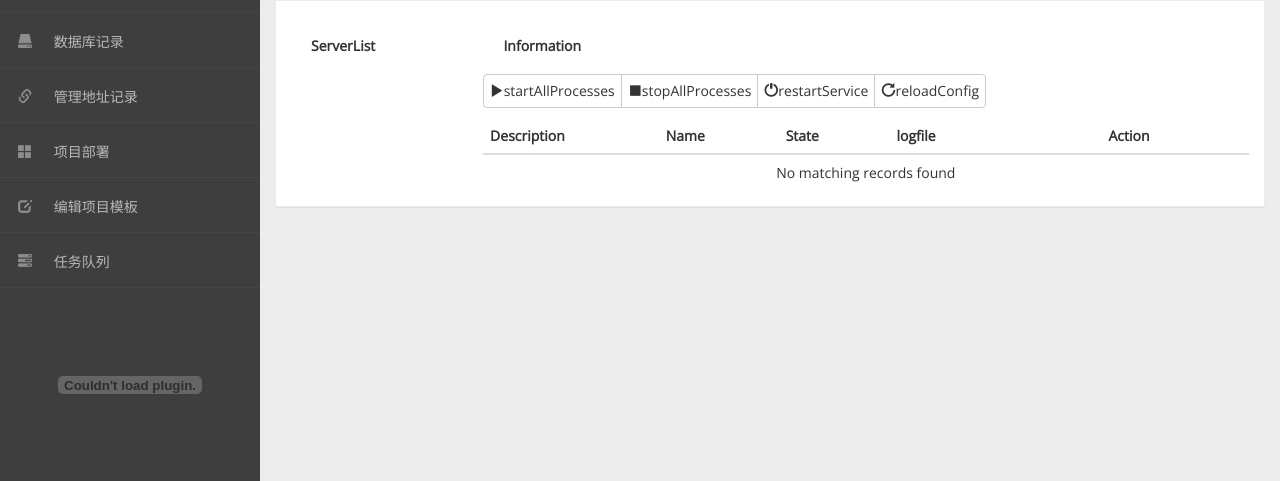
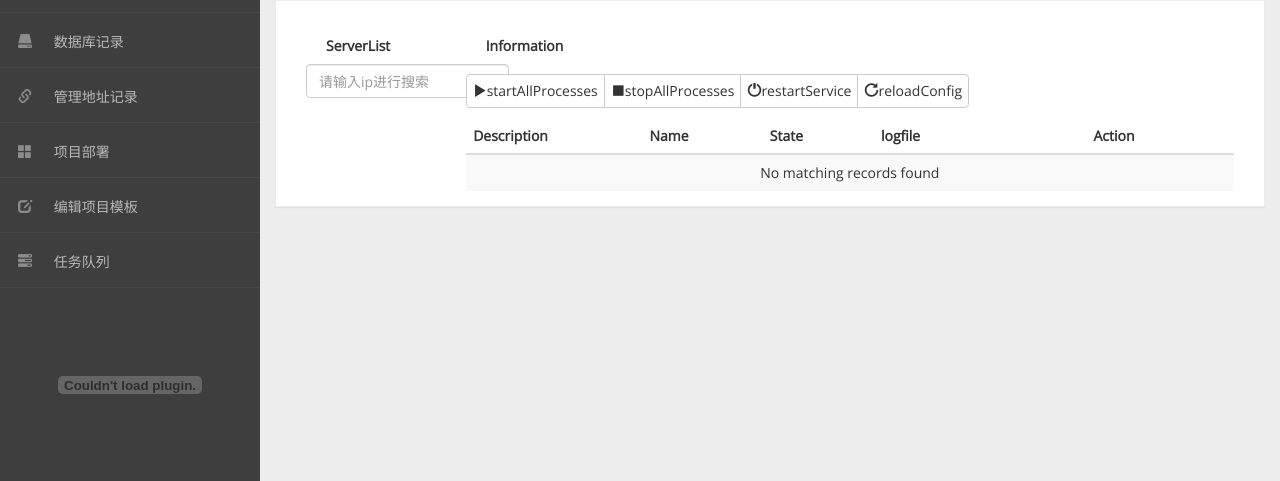
Before and after one commit to d270624/PassAdmin, a Django app: template templates/supervisor.html in a window 1280 px wide. Shown: the part 122-603 px from the top of the page. Run offline with Django 3.2, Linux system fonts and the light colour scheme; the template is opened without the code that fills it, so the values that code supplies are empty; parts of the project's set-up code (start-up, migrations or seed data) failed here and were passed over; some libraries are stand-ins or nearby versions.

```diff
--- a/templates/index.html
+++ b/templates/index.html
@@ -13,7 +13,7 @@
                 <div class="panel panel-default">
                     <div class="panel-body">
                         <div class="table-responsive">
-                            <div>
+                            <div class="col-sm-12">
                                 <input type="text" style="display:none">
                                 <input type="password" style="display:none">
                                 <table id="table" class="table table-striped table-bordered table-hover">
--- a/templates/supervisor.html
+++ b/templates/supervisor.html
@@ -25,16 +25,18 @@
                 <div class="panel panel-default">
                     <div class="panel-body">
                         <div>
-                            <div class="sub-title" style="float: left;width: 18%">ServerList</div>
-                            <div class="sub-title" style="float: left;width: 75%">Information</div>
+                            <div class="col-sm-2">
+                                <div class="sub-title">ServerList</div>
+                                <input type="input" class="form-control" id="input-search"
+                                       placeholder="请输入ip进行搜索" value="">
+                                <div id="tree"  style="width: 184px"></div>
                             </div>
-
-                        <div>
-                            <div id="tree" style="width: 12%;float: left"></div>
-                            <div style="float: right;width: 80%">
-                                <table id="table">
+                            <div class="col-sm-10">
+                                <div class="sub-title">Information</div>
+                                <table id="table" class="table-striped">
                                     {#                                       class="table table-striped table-bordered table-hover">#}
                                 </table>
+                            </div>
                         </div>
                     </div>
 
```
Also changed, not shown: static/js/supervisor.js (+38 -4 lines). Lines whose indentation alone changed are shown as unchanged.
